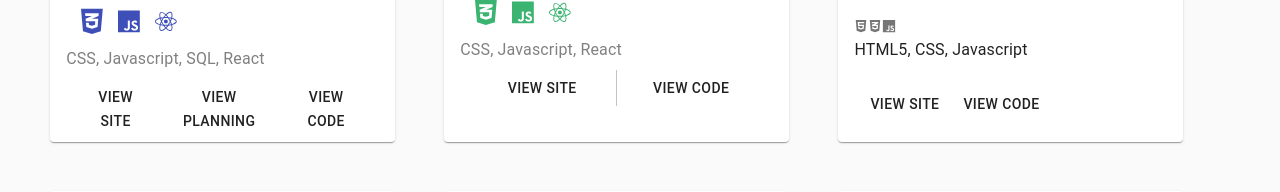
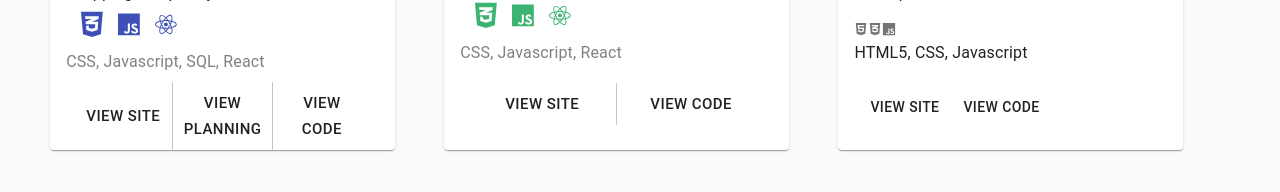
Before and after one commit to listenToRipley/nataliekendrick, a React (Create React App) app: page /projects in a window 1280 px wide. Shown: the part 487-679 px from the top of the page. Built offline with nearby package versions, Linux system fonts and the light colour scheme.

Commit message:
bvutton view changed on pantry and small business

```diff
--- a/src/Components/Components.css
+++ b/src/Components/Components.css
@@ -51,12 +51,9 @@
 
 .buttons {
   display: flex;
+  margin-top: 10px;
+}
+
+.pantryButtons {
   margin-bottom: 15px;
 }
-
-.viewButton {
-  font-size: 10px;
-  margin-left: 2%;
-  align-self: flex-end;
-  justify-self: space-between;
-}
--- a/src/Components/ProjPantryPals.js
+++ b/src/Components/ProjPantryPals.js
@@ -8,6 +8,7 @@ import Typography from '@material-ui/core/Typography';
 import { FaReact } from "@react-icons/all-files/fa/FaReact"
 import { FaCss3Alt } from "@react-icons/all-files/fa/FaCss3Alt"
 import { FaJs} from "@react-icons/all-files/fa/FaJs";
+import ButtonGroup from '@material-ui/core/ButtonGroup';
 import Button from '@material-ui/core/Button';
 import pantryPals from './projectImgs/pantryPals.png'
 import './Components.css'
@@ -42,7 +43,7 @@ return (
       </Typography>
   <CardActions>
 
-    <div className="buttons">
+    <ButtonGroup fullWidth={true} variant="text" size="large" component="div" className="pantryButtons">
     <Button className="viewButton" onClick={() => window.open('https://pantrypals.herokuapp.com/')}>
     View Site
     </Button>
@@ -54,7 +55,7 @@ return (
     <Button className="viewButton" onClick={()=> window.open('https://github.com/listenToRipley/capstone')}>
     View Code
     </Button>
-    </div>
+    </ButtonGroup>
     </CardActions>
   </CardContent>
 </Card>
--- a/src/Components/ProjSmallBusiness.js
+++ b/src/Components/ProjSmallBusiness.js
@@ -43,7 +43,7 @@ return (
       </Typography>
   <CardActions>
 
-    <ButtonGroup fullWidth={true} variant="text" className="buttons">
+    <ButtonGroup fullWidth={true} variant="text" size="large" className="buttons">
       <Button className="viewButton" onClick={() => window.open('https://listentoripley.github.io/small-business/#/')}>
       View Site
       </Button>
```
